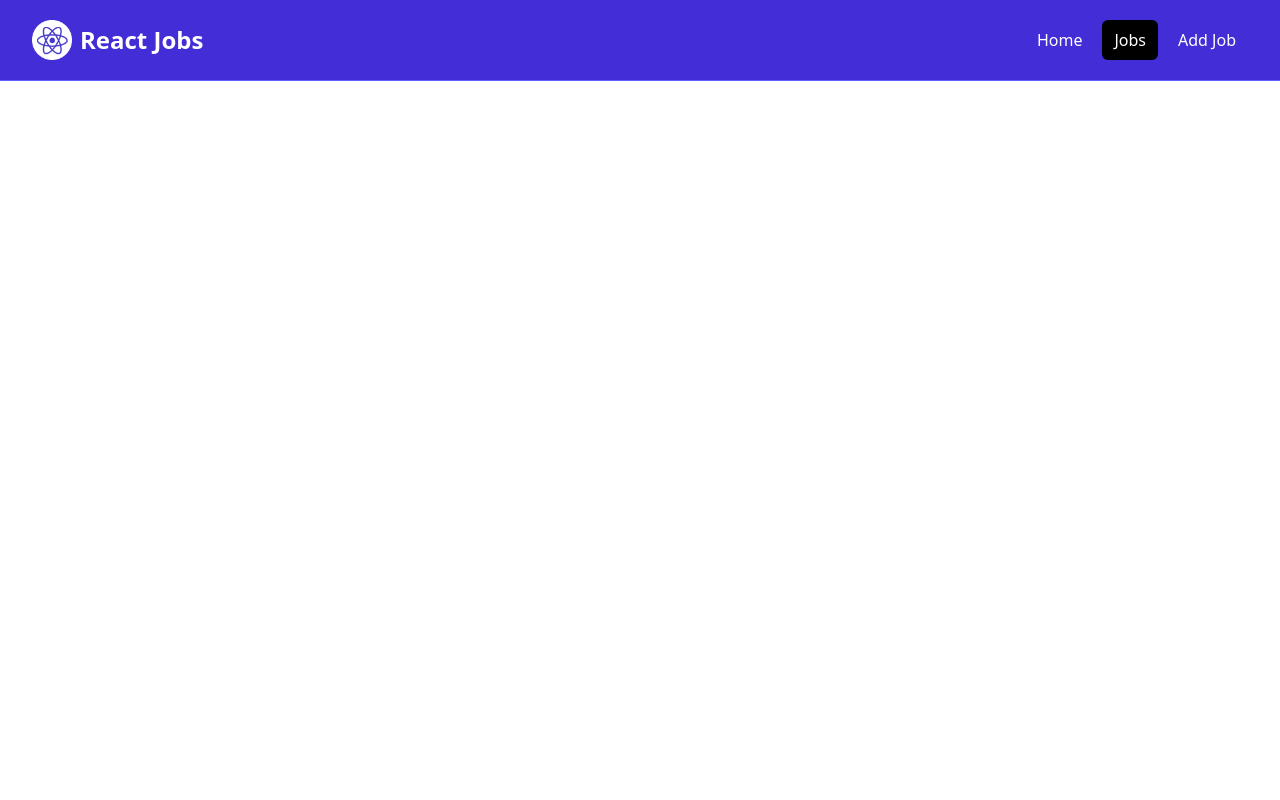
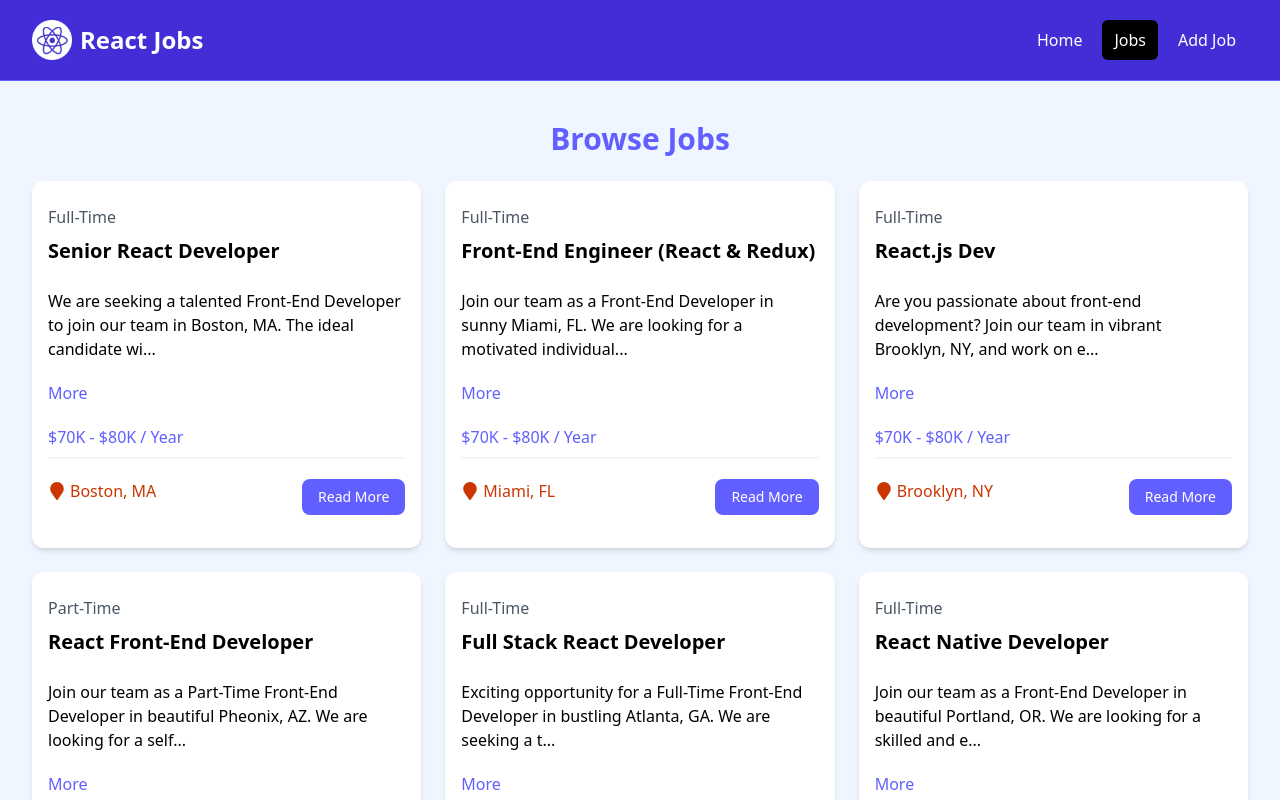
Before and after one commit to Joe342wise/reactJobs, a React (Vite) app: page /jobs in a window 1280 px wide. Shown: the top 800 px of the page. Built offline with nearby package versions, Linux system fonts and the light colour scheme.

Commit message:
Update JobListings component to conditionally display recent jobs on HomePage. Modify JobsPage to include JobListings component for consistent job browsing experience.

```diff
--- a/src/components/JobListings.tsx
+++ b/src/components/JobListings.tsx
@@ -3,17 +3,17 @@
 import jobs from '../jobs.json'
 import JobListing from './JobListing'
 
-const JobListings = () => {
-  const recentJobs = jobs.slice(0, 3);
+const JobListings = ({ isHome = false }) => {
+  const jobListings = isHome ? jobs.slice(0, 3) : jobs;
   return (
     //  <!-- Browse Jobs -->
     <section className="bg-blue-50 px-4 py-10">
       <div className="container-xl lg:container m-auto">
         <h2 className="text-3xl font-bold text-indigo-500 mb-6 text-center">
-          Browse Jobs
+          { isHome ? "Recent Jobs" : "Browse Jobs" }
         </h2>
         <div className="grid grid-cols-1 md:grid-cols-3 gap-6">
-            {recentJobs.map((jobs) => (
+            {jobListings.map((jobs) => (
                 <JobListing key={jobs.id} jobs={jobs} />
             ))}
         </div>
--- a/src/pages/HomePage.tsx
+++ b/src/pages/HomePage.tsx
@@ -9,7 +9,7 @@
     <>
         <Hero />
         <HomeCards />
-        <JobListings />
+        <JobListings isHome={true} />
         <ViewAllJobs />
     </>
   )
--- a/src/pages/JobsPage.tsx
+++ b/src/pages/JobsPage.tsx
@@ -1,10 +1,11 @@
 // import React from 'react'
+import JobListings from "../components/JobListings"
 
 const JobsPage = () => {
   return (
-    <>
-
-    </>
+    <section className="bg-blue-50 px-4">
+        <JobListings />
+    </section>
   )
 }
 
```
